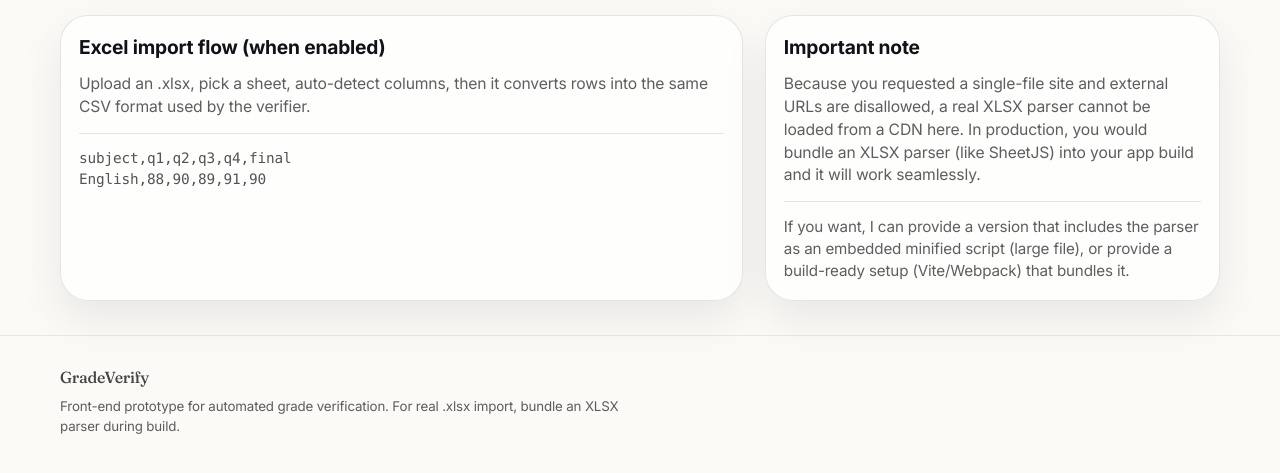
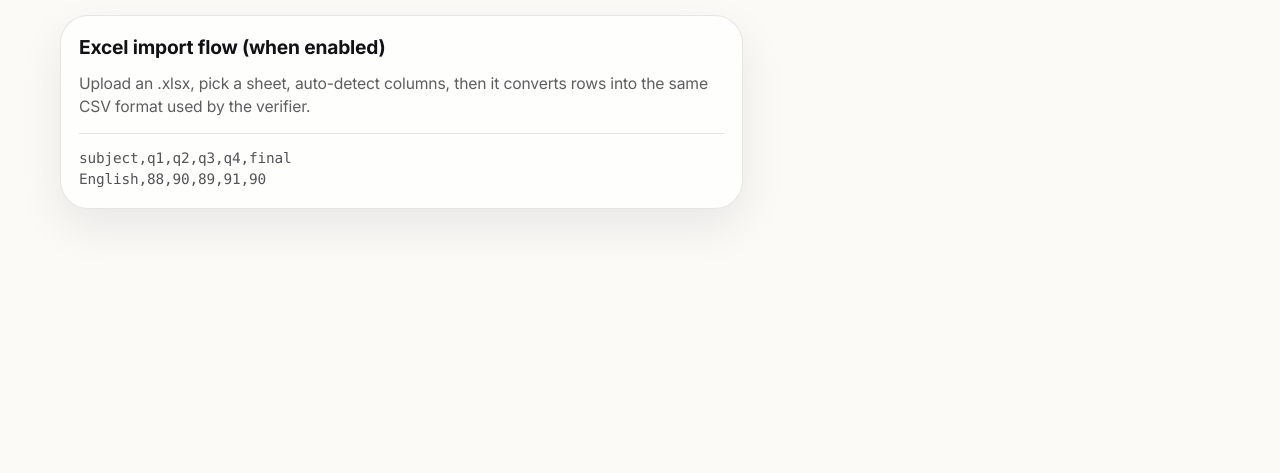
Before and after one commit to grien-star/Onetest.github.io, a website: page AUTOMATEDCHECKINGXLSX.html in a window 1280 px wide. Shown: the part 1682-2155 px from the top of the page. After the commit the page ends 1925 px from the top, so only its background shows below. Drawn offline with Linux system fonts and the light colour scheme.

Commit message:
Update AUTOMATEDCHECKINGXLSX.html

```diff
--- a/AUTOMATEDCHECKINGXLSX.html
+++ b/AUTOMATEDCHECKINGXLSX.html
@@ -744,38 +744,10 @@
                 subject,q1,q2,q3,q4,final<br/>
                 English,88,90,89,91,90
               </p>
-            </div>
-          </article>
-
-          <article class="panel" id="notes">
-            <div class="inner">
-              <h3>Important note</h3>
-              <p>
-                Because you requested a single-file site and external URLs are disallowed, a real XLSX parser cannot be loaded from a CDN here.
-                In production, you would bundle an XLSX parser (like SheetJS) into your app build and it will work seamlessly.
-              </p>
-              <div class="rule"></div>
-              <p style="margin:0; color:rgba(17,17,22,.68); font-size:.95rem;">
-                If you want, I can provide a version that includes the parser as an embedded minified script (large file), or provide a build-ready setup (Vite/Webpack) that bundles it.
-              </p>
-            </div>
-          </article>
         </div>
       </div>
     </section>
   </main>
-
-  <footer>
-    <div class="wrap foot">
-      <div>
-        <strong style="font-family:Fraunces, serif; letter-spacing:-0.02em;">GradeVerify</strong>
-        <small>
-          Front-end prototype for automated grade verification. For real .xlsx import, bundle an XLSX parser during build.
-        </small>
-      </div>
-    </div>
-  </footer>
-
   <script>
     const $ = (sel, root=document) => root.querySelector(sel);
 
@@ -1412,19 +1384,7 @@
     document.querySelectorAll(".sr").forEach(el=> io.observe(el));
   </script>
 
-  <!--
-    XLSX PARSING NOTE (IMPORTANT):
-    This single-file website cannot truly parse .xlsx without an XLSX parser library.
-    External URLs are disallowed per requirements, so we cannot load SheetJS from a CDN.
 
-    To make XLSX import work:
-      1) Use a build step (Vite/Webpack/Rollup) to bundle SheetJS:
-         - npm i xlsx
-         - import * as XLSX from "xlsx"
-         - expose it as window.XLSX or refactor code to use the imported XLSX
-      2) OR embed a minified XLSX parser script directly into this HTML (very large).
+</body>
 
-    The UI, event hooks, and conversion logic are already implemented above and will begin working automatically once window.XLSX exists.
-  -->
-</body>
 </html>
```
